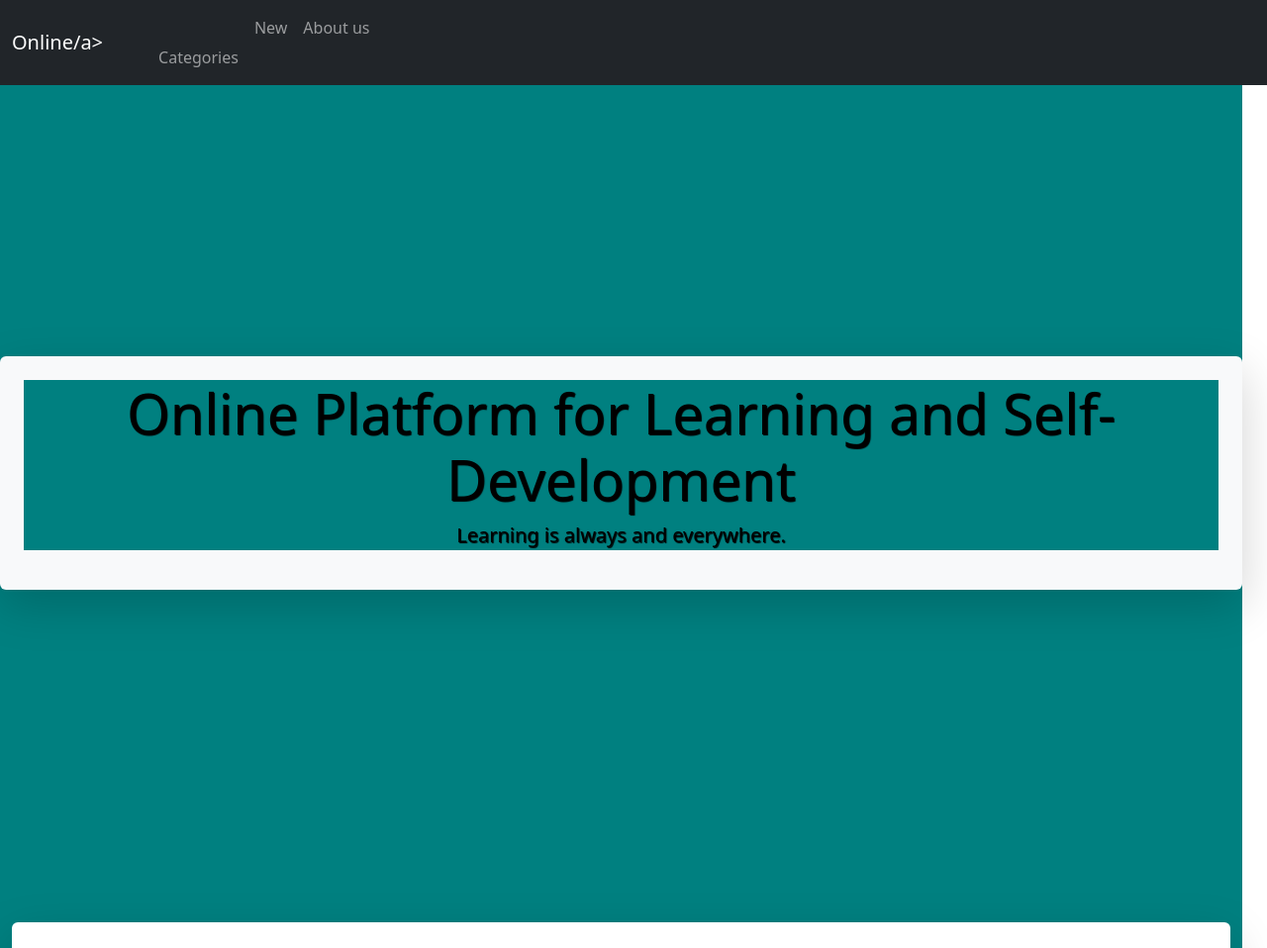
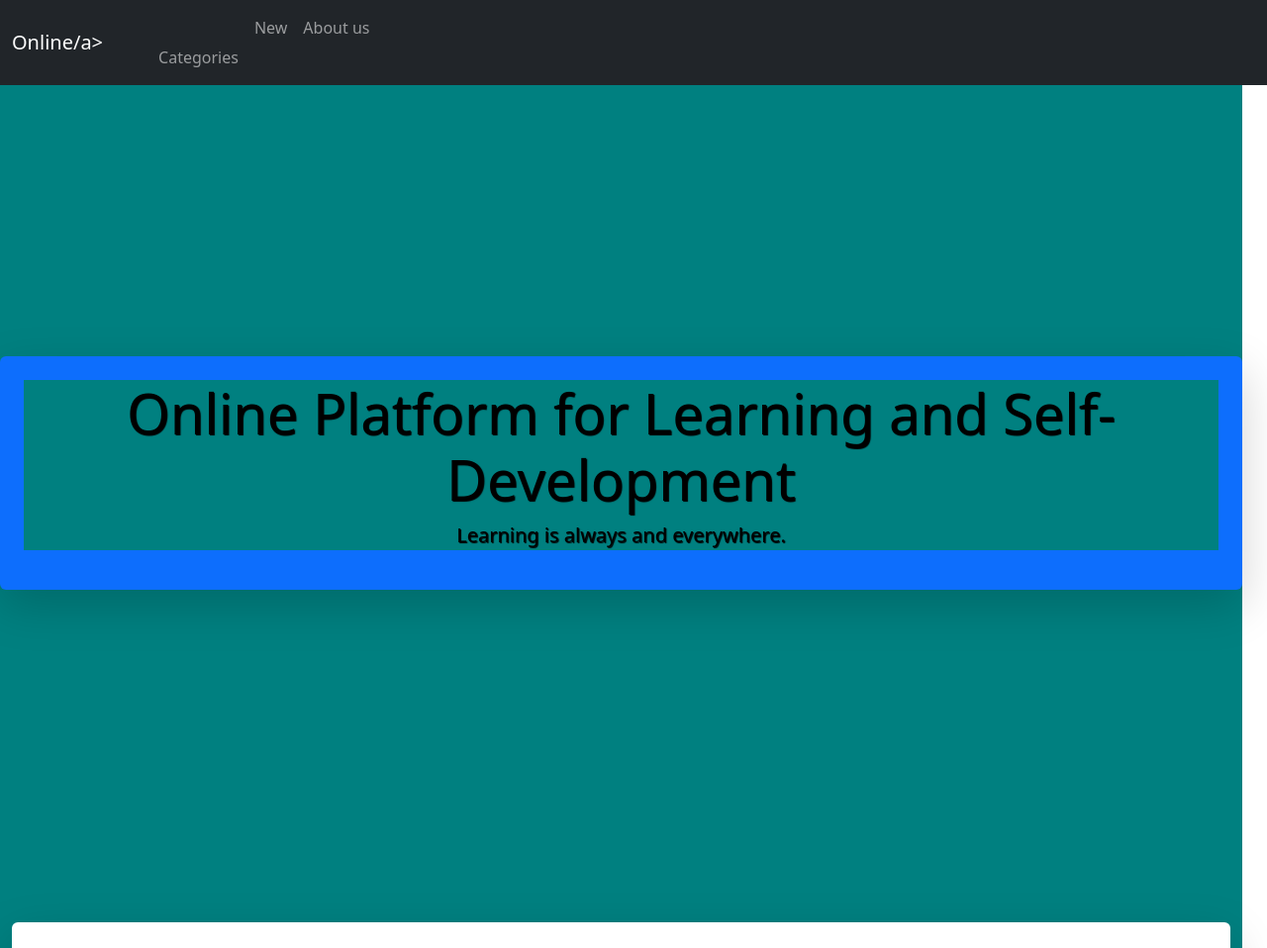
Before and after one commit to veltgeneration/vkusno, a plain HTML site: page index.html in a window 1280 px wide. Shown: the top 958 px of the page at 99% size. Drawn offline with nearby package versions, Linux system fonts and the light colour scheme; files that its build step writes are made by us from their sources; files whose address does not match are found by name.

Commit message:
Update index.html

```diff
--- a/index.html
+++ b/index.html
@@ -47,7 +47,7 @@
 
   <div class="w3-container w3-teal">
   <!-- Шапка сайта -->
-  <div class="shadow-lg p-4 mb-5 bg-light rounded"> <header class="jumbotron jumbotron-fluid">  <div class="w3-container w3-teal">
+  <div class="shadow-lg p-4 mb-5 bg-primary rounded"> <header class="jumbotron jumbotron-fluid">  <div class="w3-container w3-teal">
 
     <div class="container-xxl">
     <div1>  <div class="w3-container w3-teal">
```
